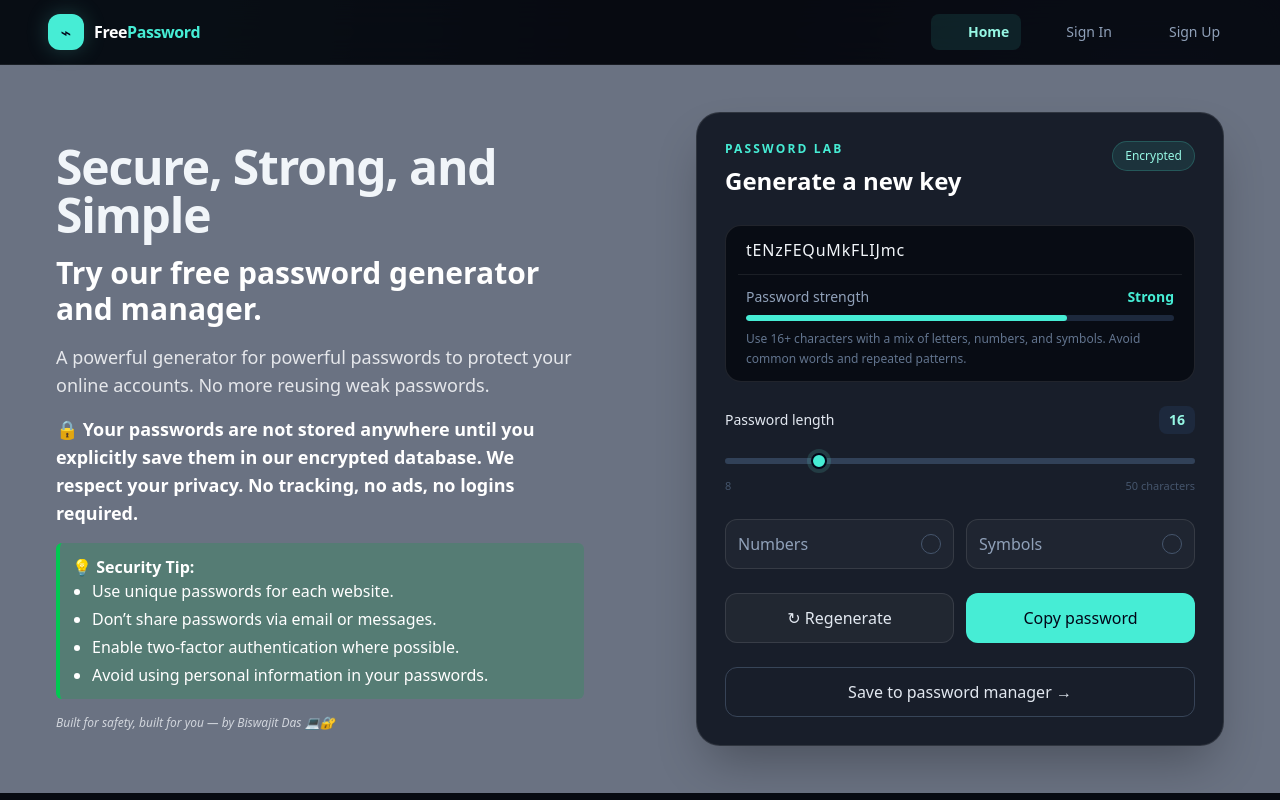
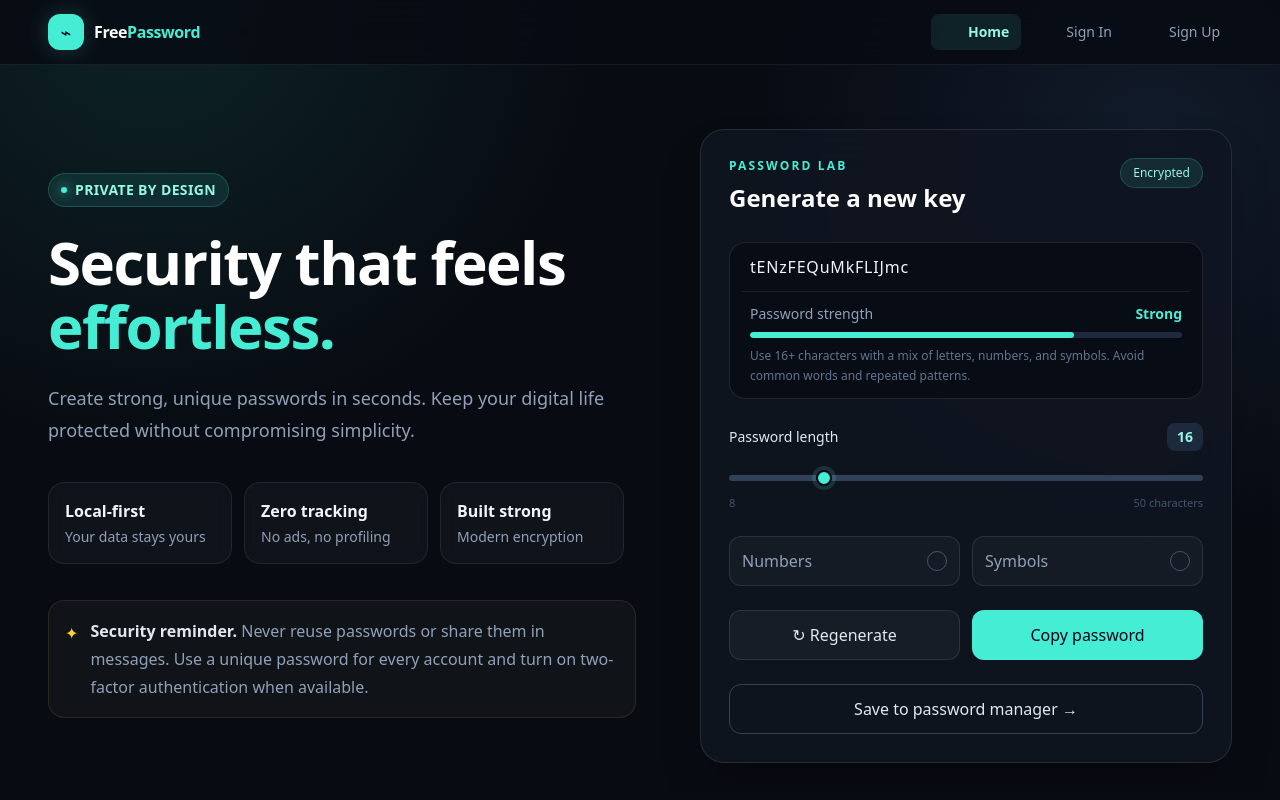
Before and after one commit to Biswajit0972/Free-password-manger, a Next.js app: page / in a window 1280 px wide. Built offline with nearby package versions, Linux system fonts and the light colour scheme; no server answers; some icons are missing.

Commit message:
Add new UI

```diff
--- a/app/page.tsx
+++ b/app/page.tsx
@@ -1,50 +1,84 @@
+import Image from "next/image";
 import PasswordGenerator from "./_components/PasswordGenerator";
 
-const Page = () => {
-  return (
-    <div className="relative w-full h-full overflow-x-hidden flex flex-col px-2 gap-4 md:flex-row md:justify-between bg-gray-500 text-white">
+const steps = [
+    ["01", "Create your vault", "Create a private vault first. It gives your passwords a secure place to live."],
+    ["02", "Generate a password", "Create a long, unique password. Avoid names, dates, or anything easy to guess."],
+    ["03", "Save it securely", "Click Save Password, then enter the website address and your username."],
+    ["04", "Access when needed", "Your vault keeps the encrypted password ready when you need to sign in."],
+];
 
-      {/* Left Section: Text Info */}
-      <div className="h-[40%] w-full relative pt-4 sm:px-12 md:h-full md:w-1/2 md:flex-center">
-        <div className="w-full h-full relative flex-center">
-          <div className="w-full relative flex flex-col gap-4">
-            <h1 className="primary-font text-3xl sm:text-5xl">
-              Secure, Strong, and Simple
-            </h1>
-            <h2 className="text-xl font-semibold font-sans sm:text-3xl">
-              Try our free password generator and manager.
-            </h2>
-            <p className="secondary-font text-gray-200">
-              A powerful generator for powerful passwords to protect your online
-              accounts. No more reusing weak passwords.
-            </p>
-            <p className="text-sm font-bold sm:text-lg">
-              🔒 Your passwords are not stored anywhere until you explicitly save them in our encrypted database. We respect your privacy. No tracking, no ads, no logins required.
-            </p>
-            <div className="bg-green-600/20 border-l-4 border-green-500 p-3 rounded-md text-sm sm:text-base">
-              <p className="font-semibold">💡 Security Tip:</p>
-              <ul className="list-disc pl-5 space-y-1">
-                <li>Use unique passwords for each website.</li>
-                <li>Don’t share passwords via email or messages.</li>
-                <li>Enable two-factor authentication where possible.</li>
-                <li>Avoid using personal information in your passwords.</li>
-              </ul>
+const Page = () => (
+    <div className="overflow-x-hidden">
+        <section
+            className="mx-auto grid w-full max-w-7xl gap-10 px-5 py-10 sm:px-8 lg:grid-cols-[1.05fr_.95fr] lg:items-center lg:gap-16 lg:px-12 lg:py-16">
+            <div className="relative">
+                <div
+                    className="mb-6 inline-flex items-center gap-2 rounded-full border border-teal-300/20 bg-teal-300/10 px-3 py-1.5 text-sm font-semibold tracking-wide text-teal-200">
+                    <span className="h-1.5 w-1.5 rounded-full bg-teal-300 shadow-[0_0_12px_#5eead4]"/> PRIVATE BY DESIGN
+                </div>
+                <h1 className="max-w-xl text-4xl font-bold leading-[1.06] tracking-tight text-white sm:text-6xl">Security
+                    that feels <span className="text-teal-300">effortless.</span></h1><p
+                className="mt-6 max-w-xl text-lg leading-8 text-slate-400">Create strong, unique passwords in seconds.
+                Keep your digital life protected without compromising simplicity.</p>
+                <div
+                    className="mt-9 grid max-w-xl gap-3 sm:grid-cols-3">{[["Local-first", "Your data stays yours"], ["Zero tracking", "No ads, no profiling"], ["Built strong", "Modern encryption"]].map(([title, text]) =>
+                    <div key={title} className="rounded-2xl border border-white/8 bg-white/[.035] p-4 backdrop-blur-sm">
+                        <p className="text-base font-semibold text-slate-100">{title}</p><p
+                        className="mt-1 text-sm leading-5 text-slate-400">{text}</p></div>)}</div>
+                <div
+                    className="mt-9 flex items-start gap-3 rounded-2xl border border-amber-200/10 bg-amber-100/[.035] p-4 text-base leading-7 text-slate-400">
+                    <span className="mt-0.5 text-amber-300">✦</span><p><span className="font-semibold text-slate-200">Security reminder.</span> Never
+                    reuse passwords or share them in messages. Use a unique password for every account and turn on
+                    two-factor authentication when available.</p></div>
             </div>
-            <p className="text-xs text-gray-300 italic">
-              Built for safety, built for you — by Biswajit Das 💻🔐
-            </p>
-          </div>
-        </div>
-      </div>
+            <div className="relative">
+                <div className="absolute -inset-5 -z-10 rounded-[2rem] bg-teal-400/10 blur-3xl"/>
+                <PasswordGenerator/></div>
+        </section>
 
-      {/* Right Section: Generator UI */}
-      <div className="h-[60%] w-full relative p-2 sm:px-12 md:h-full md:w-1/2 md:flex">
-        <div className="w-full h-full relative flex-center">
-          <PasswordGenerator />
-        </div>
-      </div>
+        <section className="border-y border-white/[.07] bg-[#0a0f18]/70">
+            <div className="mx-auto max-w-7xl px-5 py-16 sm:px-8 lg:px-12 lg:py-24">
+                <div className="max-w-2xl"><p className="text-sm font-semibold tracking-[.14em] text-teal-300">HOW TO
+                    USE IT</p><h2 className="mt-3 text-3xl font-bold tracking-tight text-white sm:text-4xl">A safer
+                    password routine in four steps.</h2><p className="mt-4 text-base leading-7 text-slate-400">Start
+                    with your vault, generate a secure password, and save the website details so you can return to them
+                    with confidence.</p></div>
+                <div className="mt-10 grid gap-4 md:grid-cols-2">{steps.map(([number, title, text]) => <article
+                    key={number}
+                    className="group rounded-2xl border border-white/[.08] bg-white/[.025] p-5 transition hover:-translate-y-0.5 hover:border-teal-300/25 hover:bg-teal-300/[.035]">
+                    <span className="text-base font-bold text-teal-300">{number}</span><h3
+                    className="mt-5 text-xl font-semibold text-slate-100">{title}</h3><p
+                    className="mt-2 text-base leading-7 text-slate-400">{text}</p></article>)}</div>
+            </div>
+        </section>
+
+        <section
+            className="mx-auto grid max-w-7xl gap-10 px-5 py-16 sm:px-8 lg:grid-cols-2 lg:items-center lg:gap-20 lg:px-12 lg:py-24">
+            <div className="relative overflow-hidden rounded-3xl border border-white/10 bg-[#0c121d]"><Image
+                src="/vault-security-illustration.png" alt="Encrypted vault protecting your passwords" width={1024}
+                height={1024} className="h-auto w-full object-cover" priority/></div>
+            <div><p className="text-sm font-semibold tracking-[.14em] text-teal-300">WHY USE FREEPASSWORD</p><h2
+                className="mt-3 text-3xl font-bold tracking-tight text-white sm:text-4xl">Your password should be yours
+                alone.</h2>
+                <div
+                    className="mt-7 space-y-5">{[["Zero-knowledge by design", "Your secret is handled on your device. We are designed so the service does not need to know your password."], ["Encrypted before storage", "The backend is used to store encrypted data—not readable passwords."], ["Built for breach resilience", "Even if stored data is exposed, encryption helps keep your password unreadable to attackers."], ["Only you unlock it", "Your master password is the key to accessing the passwords in your vault."]].map(([title, text]) =>
+                    <div key={title} className="flex gap-3"><span
+                        className="mt-1 flex h-6 w-6 shrink-0 items-center justify-center rounded-full bg-teal-300/10 text-sm text-teal-300">✓</span>
+                        <p className="text-base leading-7 text-slate-400"><span
+                            className="font-semibold text-slate-200">{title}.</span> {text}</p></div>)}</div>
+            </div>
+        </section>
+
+        <footer className="border-t border-white/[.07] bg-[#070a10]">
+            <div
+                className="mx-auto flex max-w-7xl flex-col gap-4 px-5 py-8 text-sm sm:flex-row sm:items-center sm:justify-between sm:px-8 lg:px-12">
+                <div><p className="font-semibold text-slate-200">Free<span className="text-teal-300">Password</span></p>
+                    <p className="mt-1 text-xs text-slate-500">Private by design. Strong by default.</p></div>
+                <p className="text-xs text-slate-500">© {new Date().getFullYear()} FreePassword · Built for safer
+                    everyday browsing.</p></div>
+        </footer>
     </div>
-  );
-};
+);
 
 export default Page;
```
